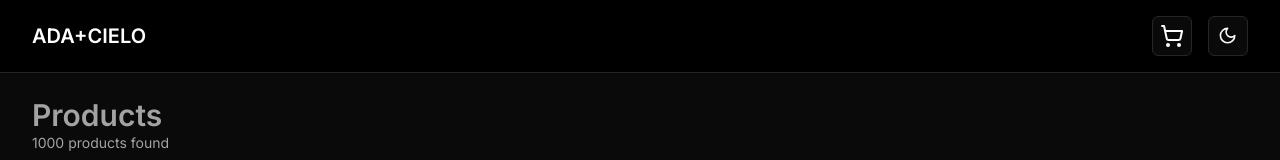
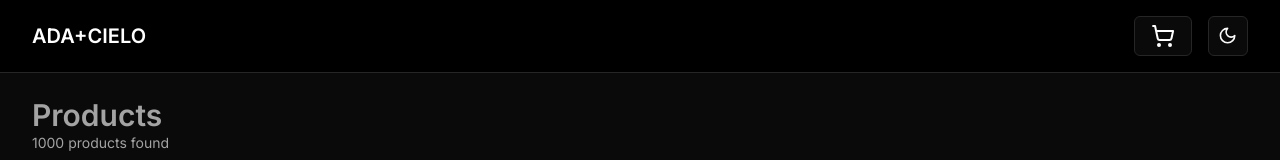
Before and after one commit to BrittosMonteiro/bootcamp-ada, a Next.js app: page / in a window 1280 px wide. Shown: the top 160 px of the page. Built offline with nearby package versions, Linux system fonts and the light colour scheme; no server answers.

Commit message:
Feat: implement cart functions

```diff
--- a/src/app/layout.tsx
+++ b/src/app/layout.tsx
@@ -3,6 +3,7 @@
 import type { Metadata } from "next";
 import { Inter } from "next/font/google";
 import { ProductProvider } from "@/context/ProductProvider.context";
+import { CartProvider } from "@/context/CartProvider.context";
 
 const inter = Inter({ subsets: ["latin"] });
 
@@ -25,7 +26,9 @@
           enableSystem
           disableTransitionOnChange
         >
-          <ProductProvider>{children}</ProductProvider>
+          <ProductProvider>
+            <CartProvider>{children}</CartProvider>
+          </ProductProvider>
         </ThemeProvider>
       </body>
     </html>
--- a/src/components/custom/HeaderComponent.tsx
+++ b/src/components/custom/HeaderComponent.tsx
@@ -4,8 +4,11 @@
 import { ShoppingCart } from "lucide-react";
 import { Separator } from "../ui/separator";
 import ThemeSwitcher from "./ThemeSwitcher";
+import { useCart } from "@/hooks/CartContext.hook";
 
 export default function HeaderComponent() {
+  const { getCartQty } = useCart();
+
   return (
     <div className="flex flex-col w-full dark:bg-black bg-cyan-500 sticky top-0">
       <div className="flex max-w-sm:flex-col w-full container items-center justify-between max-w-md:px-[16px] py-[16px]">
@@ -13,10 +16,11 @@
         <div className="flex items-center gap-[16px]">
           <Button
             variant="outline"
-            size="icon"
             onClick={() => console.log("teste")}
+            className="gap-2"
           >
             <ShoppingCart className="dark:text-white text-black" />
+            {getCartQty() > 0 && <span>{getCartQty()}</span>}
           </Button>
           <ThemeSwitcher />
         </div>
--- a/src/components/custom/ProductComponent.tsx
+++ b/src/components/custom/ProductComponent.tsx
@@ -1,4 +1,4 @@
-import React from "react";
+import React, { useState } from "react";
 import {
   Card,
   CardContent,
@@ -21,12 +21,24 @@
 } from "../ui/dialog";
 import { Product } from "@/context/ProductProvider.context";
 import { RatingStars } from "./RatingStars";
+import { Input } from "../ui/input";
+import {
+  Minus,
+  Plus,
+  ShoppingCart,
+  ShoppingCartIcon,
+  Trash,
+} from "lucide-react";
+import { useCart } from "@/hooks/CartContext.hook";
 
 interface ProductProps {
   product: Product;
 }
 
 export const ProductComponent = ({ product }: ProductProps) => {
+  const [qty, setQty] = useState<number>(1);
+  const { addToCart, removeFromCart } = useCart();
+
   return (
     <Card className="w-full max-w-[400px] min-w-[300px] max-w-sm:mx-auto flex flex-col justify-between p-[16px] gap-[24px] rounded-sm">
       <CardContent className="flex flex-col gap-[24px] items-start rounded-sm p-0">
@@ -36,9 +48,7 @@
           width={400}
           height={400}
         />
-        <Button size={"badge"}>
-          <Badge>{product.category}</Badge>
-        </Button>
+        <Badge>{product.category}</Badge>
       </CardContent>
 
       <CardHeader className="p-0">
@@ -54,15 +64,60 @@
             </Button>
           </DialogTrigger>
           <DialogContent className="sm:max-w-[425px]">
-            <DialogHeader>
+            <DialogHeader className="p-0">
               <DialogTitle>{product.name}</DialogTitle>
               <DialogDescription>{product.description}</DialogDescription>
             </DialogHeader>
+
             <RatingStars count={Math.floor(product.rating)} />
-            <DialogFooter>
-              <Button type="submit" onClick={() => console.log(product)}>
-                Add to cart
-              </Button>
+
+            <DialogFooter
+              className="flex p-0"
+              style={{ justifyContent: "space-between" }}
+            >
+              <div className="flex rounded border">
+                <Button
+                  className="rounded-none"
+                  variant={"ghost"}
+                  size={"icon"}
+                  disabled={qty === 1}
+                  onClick={() => setQty(qty - 1)}
+                >
+                  <Minus />
+                </Button>
+                <Input
+                  className="rounded-none border-none w-[50px] outline-[0] text-center"
+                  value={qty}
+                  min={0}
+                />
+                <Button
+                  className="rounded-none"
+                  variant={"ghost"}
+                  size={"icon"}
+                  onClick={() => setQty(qty + 1)}
+                >
+                  <Plus />
+                </Button>
+              </div>
+              <div className="flex gap-4">
+                <Button
+                  variant={"outline"}
+                  size={"icon"}
+                  disabled={!(qty >= 1)}
+                  onClick={() => addToCart(product, qty)}
+                  title="Add to cart"
+                >
+                  <ShoppingCartIcon />
+                </Button>
+                <Button
+                  variant={"outline"}
+                  size={"icon"}
+                  className="hover:bg-red-500"
+                  onClick={() => removeFromCart(product.id)}
+                >
+                  <Trash />
+                </Button>
+              </div>
             </DialogFooter>
           </DialogContent>
         </Dialog>
--- /dev/null
+++ b/src/components/utils.ts
@@ -0,0 +1,5 @@
+import { CartItem } from "@/context/CartProvider.context";
+import { Product } from "@/context/ProductProvider.context";
+
+export const findItemInCart = (id: Product["id"], cart: CartItem[]) =>
+  cart.find((e) => e.product.id === id);
--- /dev/null
+++ b/src/context/CartProvider.context.tsx
@@ -0,0 +1,74 @@
+"use client";
+import { ReactNode, createContext, useState } from "react";
+import { Product } from "./ProductProvider.context";
+import { findItemInCart } from "@/components/utils";
+
+export interface CartItem {
+  product: Product;
+  quantity: number;
+}
+
+interface CartContextProps {
+  addToCart: (product: Product, quantity: number) => void;
+  removeFromCart: (id: Product["id"]) => void;
+  clearCart: () => void;
+  getCartQty: () => number;
+  cart: CartItem[];
+}
+
+interface CartProviderProps {
+  children: ReactNode;
+}
+
+export const CartContext = createContext({} as CartContextProps);
+
+export const CartProvider: React.FC<CartProviderProps> = ({ children }) => {
+  const [cart, setCart] = useState<CartItem[]>([]);
+
+  const addToCart = (product: Product, quantity: number) => {
+    const isInCart = findItemInCart(product.id, cart);
+    if (isInCart) {
+      increaseQtyById(product.id, quantity);
+    } else {
+      setCart([...cart, { product, quantity }]);
+    }
+  };
+
+  const removeFromCart = (id: Product["id"]) => {
+    const isInCart = findItemInCart(id, cart);
+    if (isInCart) {
+      const updatedCart = cart.filter((e) => e.product.id !== id);
+      updateCart(updatedCart);
+    }
+  };
+
+  const clearCart = () => {
+    updateCart([]);
+  };
+
+  const increaseQtyById = (id: Product["id"], quantity: number): void => {
+    const updatedCartQuantity = cart.map((item) => {
+      if (item.product.id === id) {
+        return { ...item, quantity: item.quantity + quantity };
+      }
+      return item;
+    });
+    updateCart(updatedCartQuantity);
+  };
+
+  const getCartQty = () => {
+    return cart.reduce((acc, cur) => acc + cur.quantity, 0);
+  };
+
+  const updateCart = (newCart: CartItem[]) => {
+    setCart(newCart);
+  };
+
+  return (
+    <CartContext.Provider
+      value={{ addToCart, removeFromCart, clearCart, getCartQty, cart }}
+    >
+      {children}
+    </CartContext.Provider>
+  );
+};
--- /dev/null
+++ b/src/hooks/CartContext.hook.ts
@@ -0,0 +1,4 @@
+import { CartContext } from "@/context/CartProvider.context";
+import { useContext } from "react";
+
+export const useCart = () => useContext(CartContext);
```
